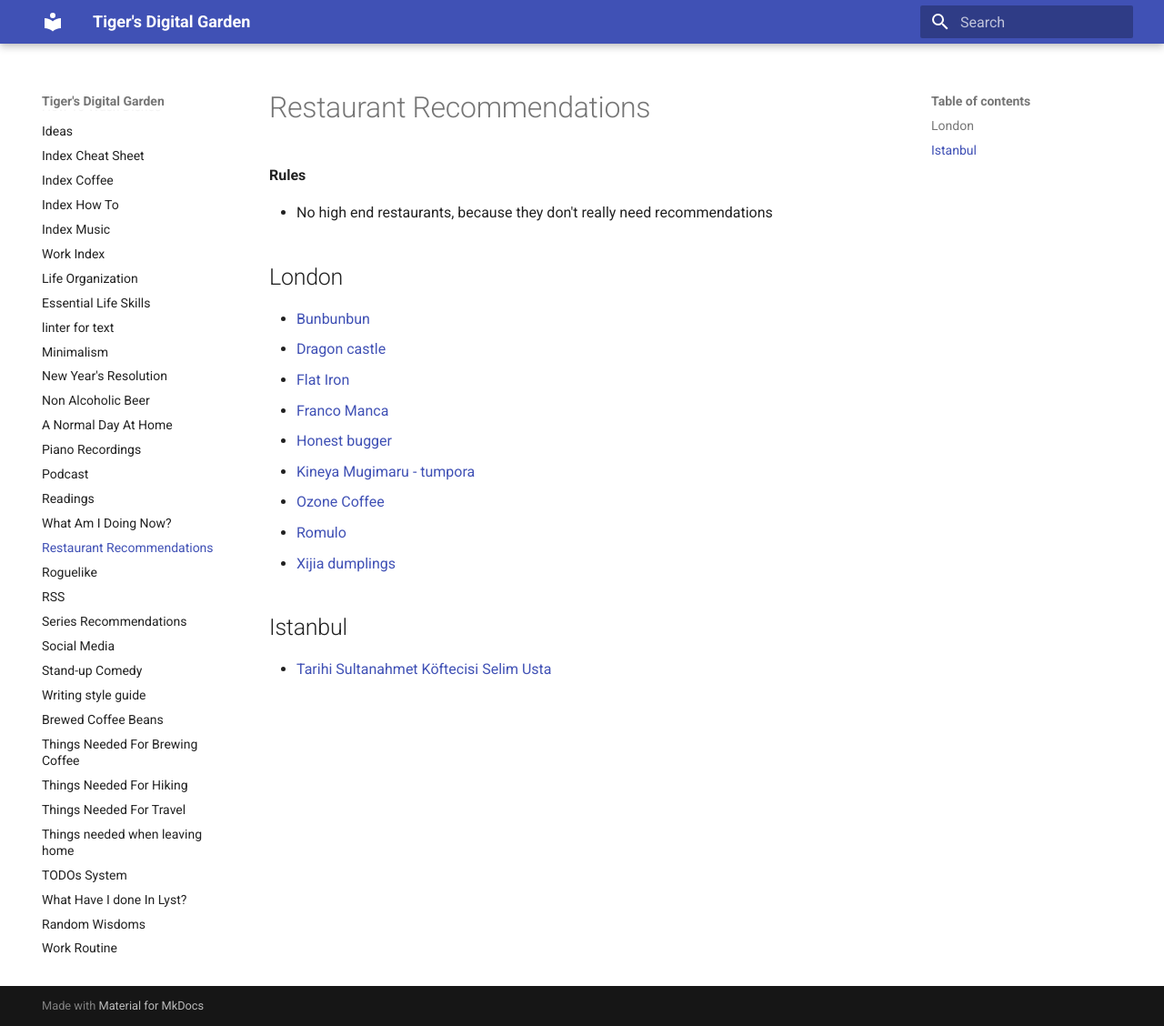
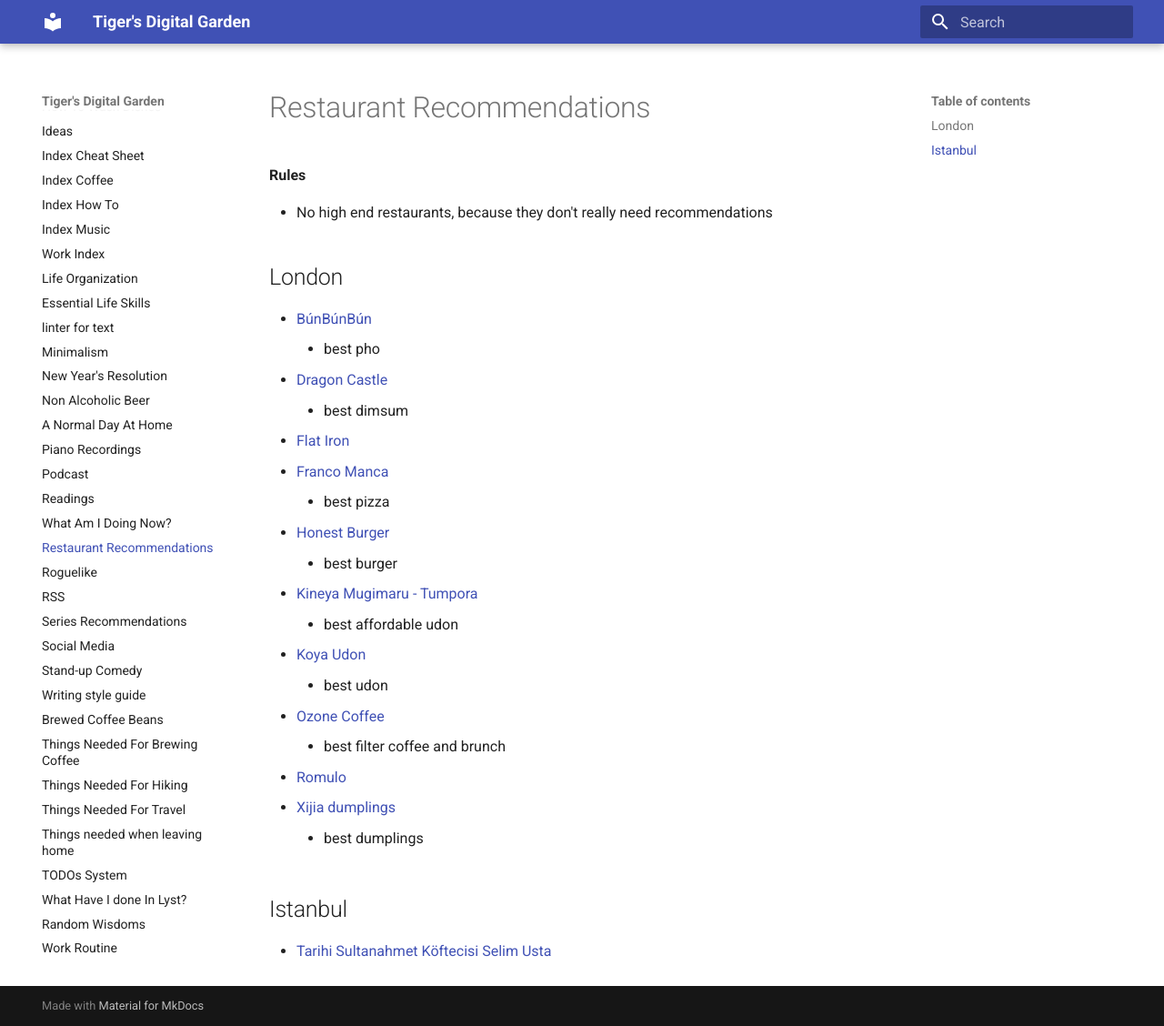
Before and after one commit to ynotstartups/notes, an MkDocs documentation site: the page built from notes/restaurant-recommendations.md, in a window 1280 px wide and 1128 px high. Shown: the whole window at 91% size. Built offline with MkDocs 1.6.1 and Material for MkDocs 9.7.7, drawn with Linux system fonts in a browser that asks for light colours.

Commit message:
add restaurant recommendations

```diff
--- a/notes/restaurant-recommendations.md
+++ b/notes/restaurant-recommendations.md
@@ -6,15 +6,24 @@
 
 ## London
 
-- [Bunbunbun](http://www.bunbunbun.co/)
-- [Dragon castle](https://www.dragoncastlelondon.com/)
+- [BúnBúnBún](http://www.bunbunbun.co/)
+  - best pho
+- [Dragon Castle](https://www.dragoncastlelondon.com/)
+  - best dimsum
 - [Flat Iron](https://flatironsteak.co.uk/)
 - [Franco Manca](https://www.francomanca.co.uk/)
-- [Honest bugger](https://www.honestburgers.co.uk/)
-- [Kineya Mugimaru - tumpora](https://www.kineya.co.uk/)
+  - best pizza
+- [Honest Burger](https://www.honestburgers.co.uk/)
+  - best burger
+- [Kineya Mugimaru - Tumpora](https://www.kineya.co.uk/)
+  - best affordable udon
+- [Koya Udon](https://www.koya.co.uk/?www.web3389.com)
+  - best udon
 - [Ozone Coffee](https://ozonecoffee.co.uk/)
+  - best filter coffee and brunch
 - [Romulo](https://www.romulocafe.co.uk/)
 - [Xijia dumplings](https://www.xihomedumplings.co.uk/)
+  - best dumplings
 
 ## Istanbul
 
```
